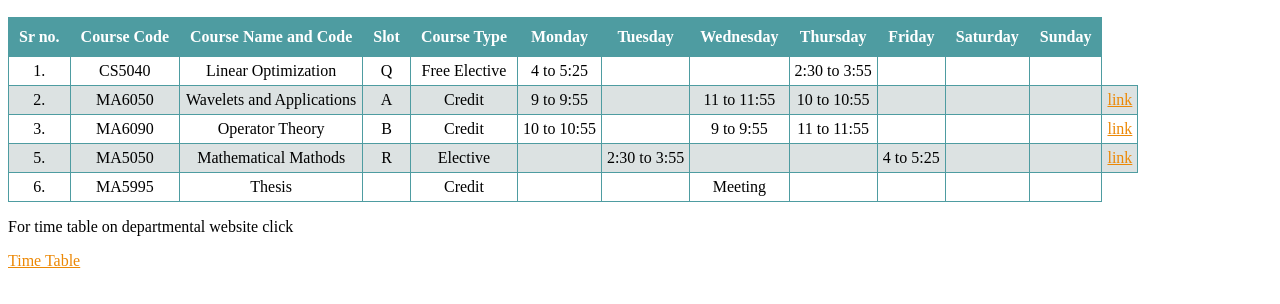
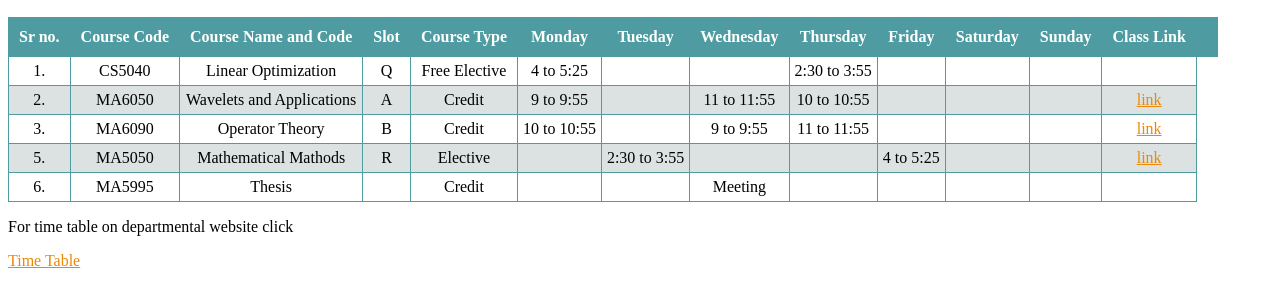
Before and after one commit to Gaurav1247/timetable, a plain HTML site: page index.html in a window 1280 px wide. Shown: the part 88-392 px from the top of the page. Drawn offline with Linux system fonts and the light colour scheme.

Commit message:
small changes

```diff
--- a/index.html
+++ b/index.html
@@ -22,6 +22,7 @@
                 <th>Friday</th>
                 <th>Saturday</th>
                 <th>Sunday</th>
+                <th>Class Link<th>
             </thead>
             <tbody>
 
@@ -35,6 +36,7 @@
                     <td> </td>
                     <td> </td>
                     <td>2:30 to 3:55 </td>
+                    <td> </td>
                     <td> </td>
                     <td> </td>
                     <td> </td>
@@ -97,6 +99,7 @@
                     <td> </td>
                     <td> </td>
                     <td> </td>
+                    <td> </td>
                 </tr>
             </tbody>
         </table>
```
